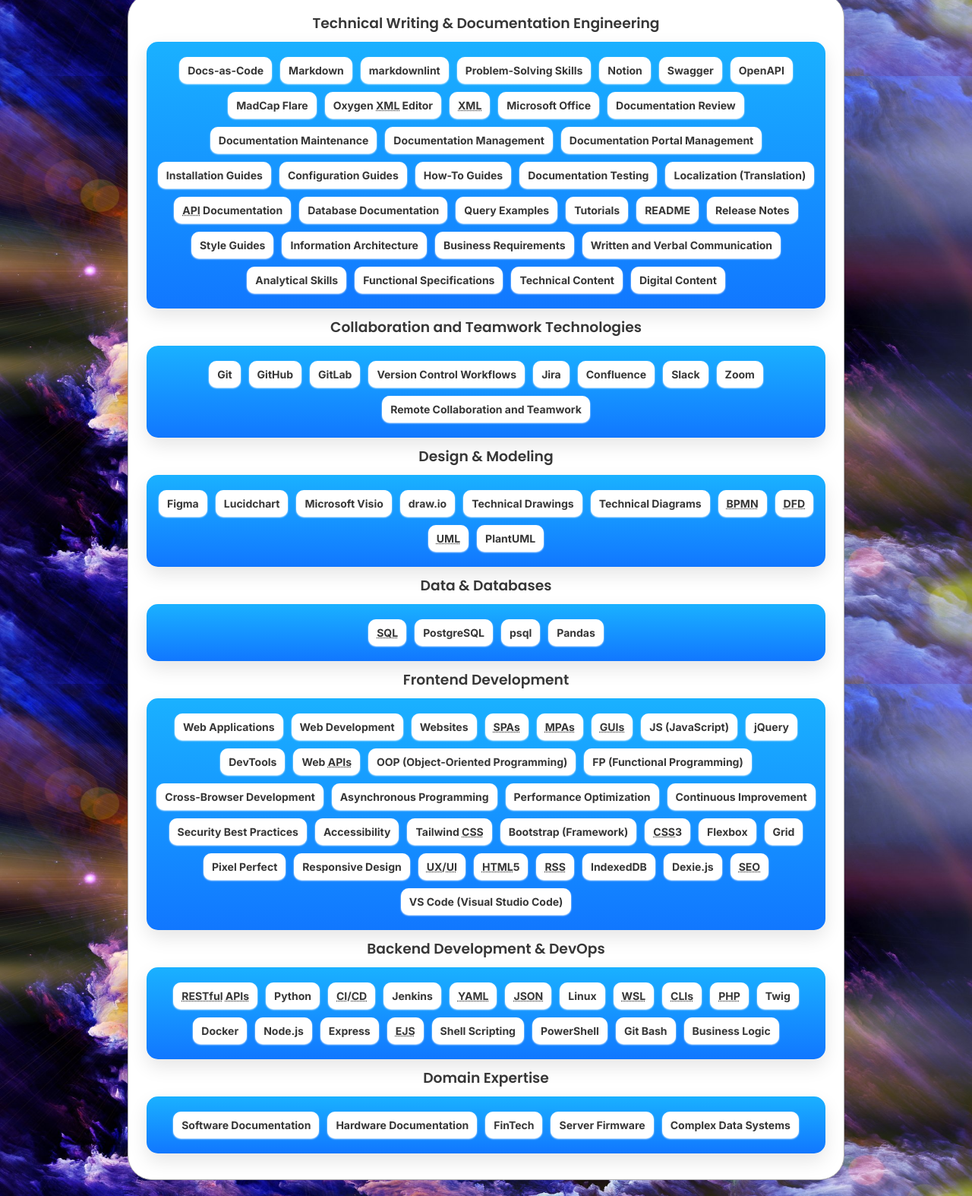
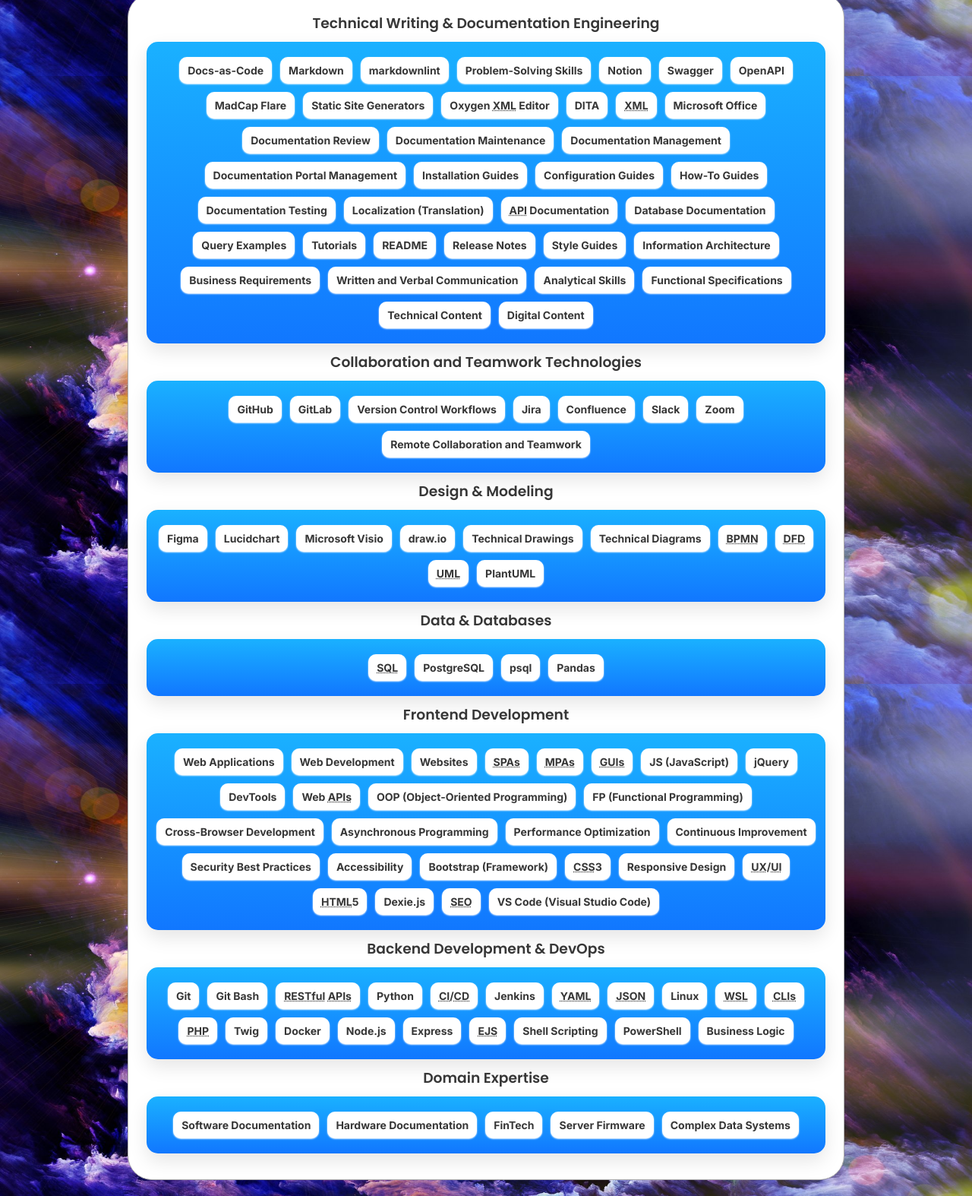
Before and after one commit to PrimeSolar/web-developer, a plain HTML site: page index.html in a window 1280 px wide. Shown: the part 3100-4674 px from the top of the page at 76% size. Drawn offline with Linux system fonts and the light colour scheme.

Commit message:
Update the collection of skills

```diff
--- a/index.html
+++ b/index.html
@@ -441,10 +441,12 @@
                 <li>Swagger</li>
                 <li>OpenAPI</li>
                 <li>MadCap Flare</li>
+                <li>Static Site Generators</li>
                 <li>
                   Oxygen
                   <abbr title="Extensible Markup Language">XML</abbr> Editor
                 </li>
+                <li>DITA</li>
                 <li><abbr title="Extensible Markup Language">XML</abbr></li>
                 <li>Microsoft Office</li>
                 <li>Documentation Review</li>
@@ -478,7 +480,6 @@
             <div class="skill-group scroll-animation">
               <h3>Collaboration and Teamwork Technologies</h3>
               <ul>
-                <li>Git</li>
                 <li>GitHub</li>
                 <li>GitLab</li>
                 <li>Version Control Workflows</li>
@@ -543,14 +544,14 @@
                 <li>Continuous Improvement</li>
                 <li>Security Best Practices</li>
                 <li>Accessibility</li>
-                <li>
+                <!-- <li>
                   Tailwind <abbr title="Cascading Style Sheets">CSS</abbr>
-                </li>
+                </li> -->
                 <li>Bootstrap (Framework)</li>
                 <li><abbr title="Cascading Style Sheets">CSS</abbr>3</li>
-                <li>Flexbox</li>
+                <!-- <li>Flexbox</li>
                 <li>Grid</li>
-                <li>Pixel Perfect</li>
+                <li>Pixel Perfect</li> -->
                 <li>Responsive Design</li>
                 <li>
                   <abbr title="User Experience">UX</abbr>/<abbr
@@ -559,8 +560,8 @@
                   >
                 </li>
                 <li><abbr title="HyperText Markup Language">HTML</abbr>5</li>
-                <li><abbr title="Really Simple Syndication">RSS</abbr></li>
-                <li>IndexedDB</li>
+                <!-- <li><abbr title="Really Simple Syndication">RSS</abbr></li>
+                <li>IndexedDB</li> -->
                 <li>Dexie.js</li>
                 <li><abbr title="Search Engine Optimization">SEO</abbr></li>
                 <li>VS Code (Visual Studio Code)</li>
@@ -569,6 +570,8 @@
             <div class="skill-group scroll-animation">
               <h3>Backend Development & DevOps</h3>
               <ul>
+                <li>Git</li>
+                <li>Git Bash</li>
                 <li>
                   <abbr title="Representational State Transfer">RESTful</abbr>
                   <abbr title="Application Programming Interfaces">APIs</abbr>
@@ -594,7 +597,6 @@
                 <li><abbr title="Embedded JavaScript">EJS</abbr></li>
                 <li>Shell Scripting</li>
                 <li>PowerShell</li>
-                <li>Git Bash</li>
                 <li>Business Logic</li>
               </ul>
             </div>
```
